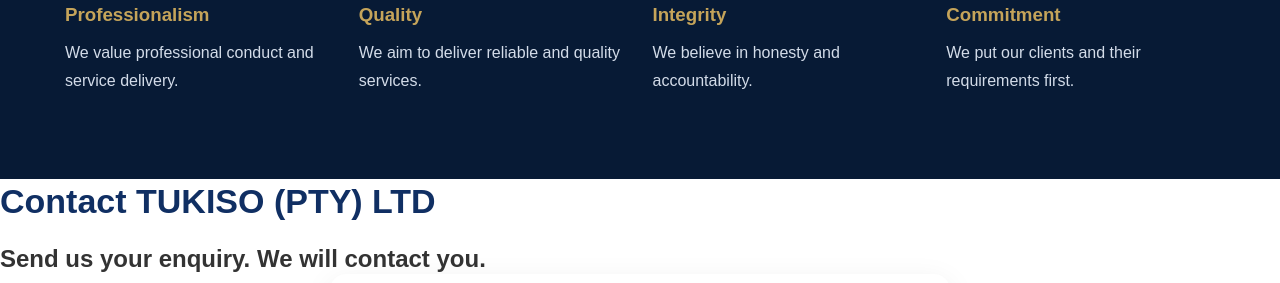
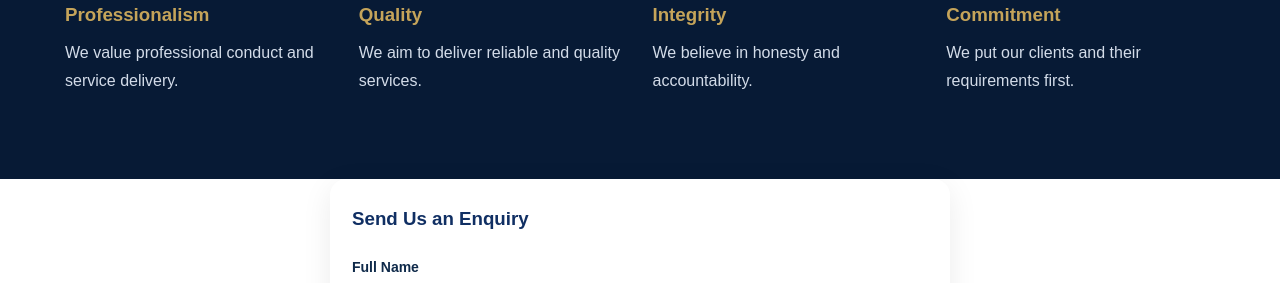
Before and after one commit to Loyalty97/tukiso-website, a plain HTML site: page index.html in a window 1280 px wide. Shown: the part 3468-3751 px from the top of the page. Drawn offline with nearby package versions, Linux system fonts and the light colour scheme.

Commit message:
Update index.html

```diff
--- a/index.html
+++ b/index.html
@@ -358,8 +358,9 @@
 
 
 <section id="contact">
-    <h2>Contact TUKISO (PTY) LTD</h2>
-    <h1>Send us your enquiry. We will contact you.</h1>
+            <form id="contactForm" class="contact-form">
+
+                <h3>Send Us an Enquiry</h3>
 <style>
   #contactForm {
     display: block !important;
```
